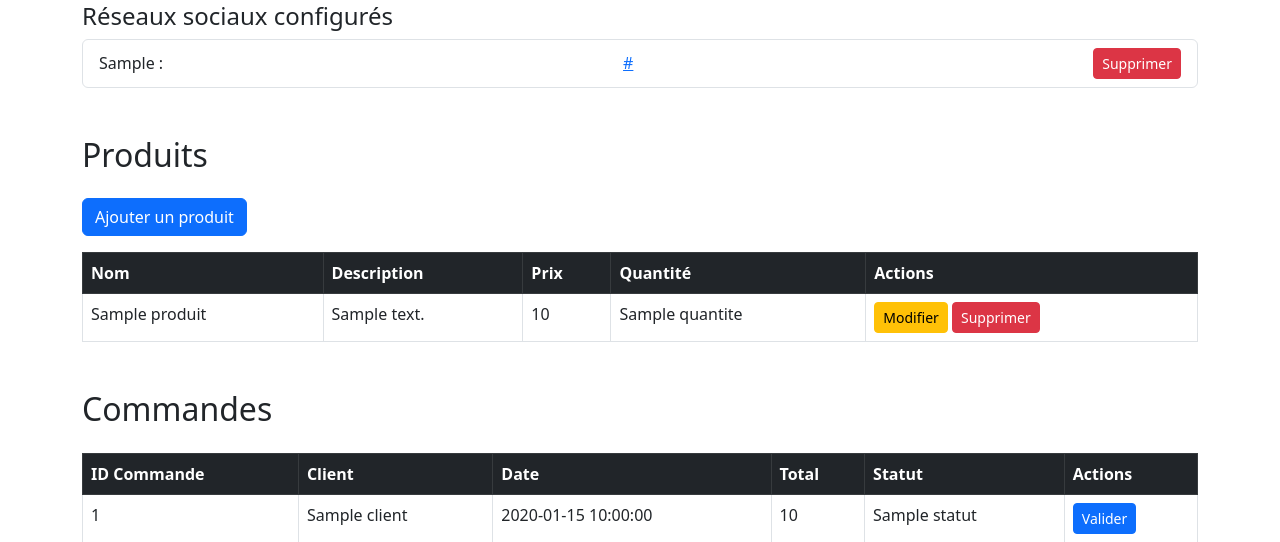
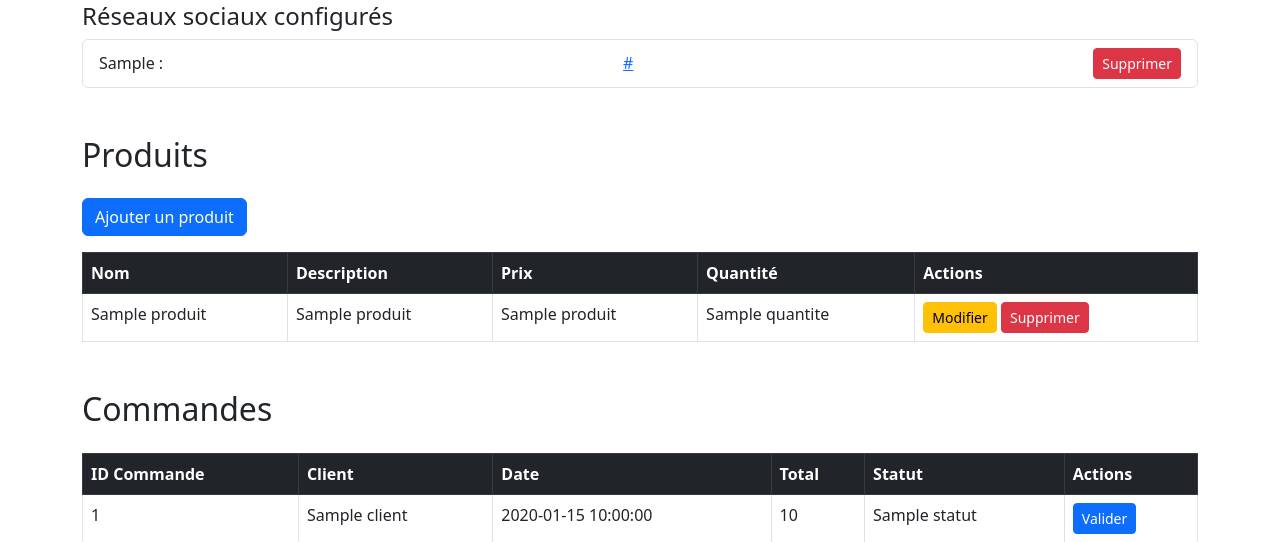
Before and after one commit to MathLopez/BDR-labos, a Flask app: template Labo-main/Phase4.1/templates/vendeur.html in a window 1280 px wide. Shown: the part 708-1250 px from the top of the page. Run offline with Flask 3, Linux system fonts and the light colour scheme; the template is opened without the code that fills it: most values are stand-ins (such as "Sample title", 1, 10 or a date in 2020); some libraries are stand-ins or nearby versions.

Commit message:
update field

```diff
--- a/Labo-main/Phase4.1/templates/vendeur.html
+++ b/Labo-main/Phase4.1/templates/vendeur.html
@@ -147,18 +147,18 @@
           <tbody>
             {% for produit in produits %}
             <tr>
-              <td>{{ produit.nom }}</td>
-              <td>{{ produit.description }}</td>
-              <td>{{ produit.prix }}</td>
+              <td>{{ produit[1] }}</td>
+              <td>{{ produit[2] }}</td>
+              <td>{{ produit[3] }}</td>
               <td>{{ produit.quantite }}</td>
               <td>
                 <a
-                  href="/vendeur/produit/modifier/{{ produit.id }}"
+                  href="/vendeur/produit/modifier/{{ produit[0] }}"
                   class="btn btn-sm btn-warning"
                   >Modifier</a
                 >
                 <a
-                  href="/vendeur/produit/supprimer/{{ produit.id }}"
+                  href="/vendeur/produit/supprimer/{{ produit[0] }}"
                   class="btn btn-sm btn-danger"
                   onclick="return confirm('Êtes-vous sûr de vouloir supprimer ce produit ?');"
                   >Supprimer</a
@@ -219,11 +219,11 @@
           <tbody>
             {% for produit in produits %}
             <tr>
-              <td>{{ produit.nom }}</td>
+              <td>{{ produit[1] }}</td>
               <td>{{ produit.quantite }}</td>
               <td>
                 <form
-                  action="/vendeur/stock/modifier/{{ produit.id }}"
+                  action="/vendeur/stock/modifier/{{ produit[0] }}"
                   method="post"
                   class="d-flex align-items-center"
                 >
```
